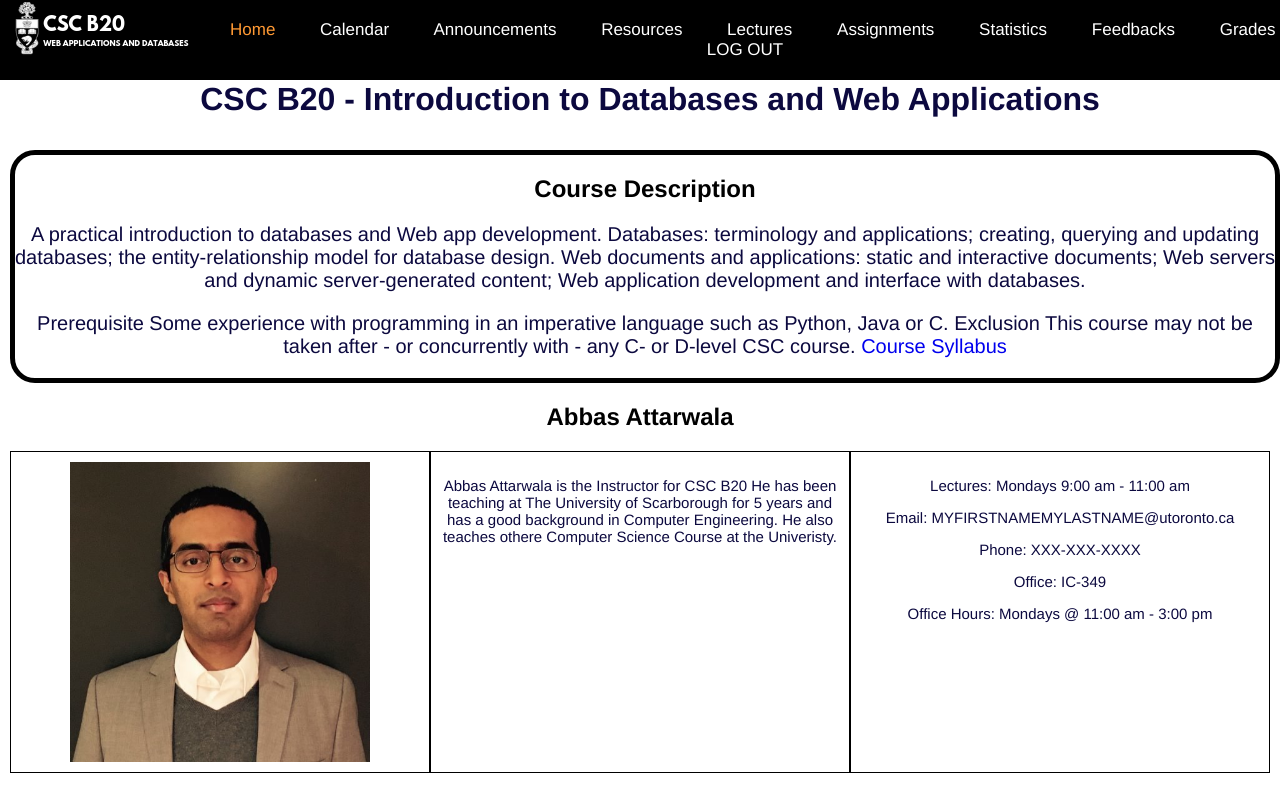
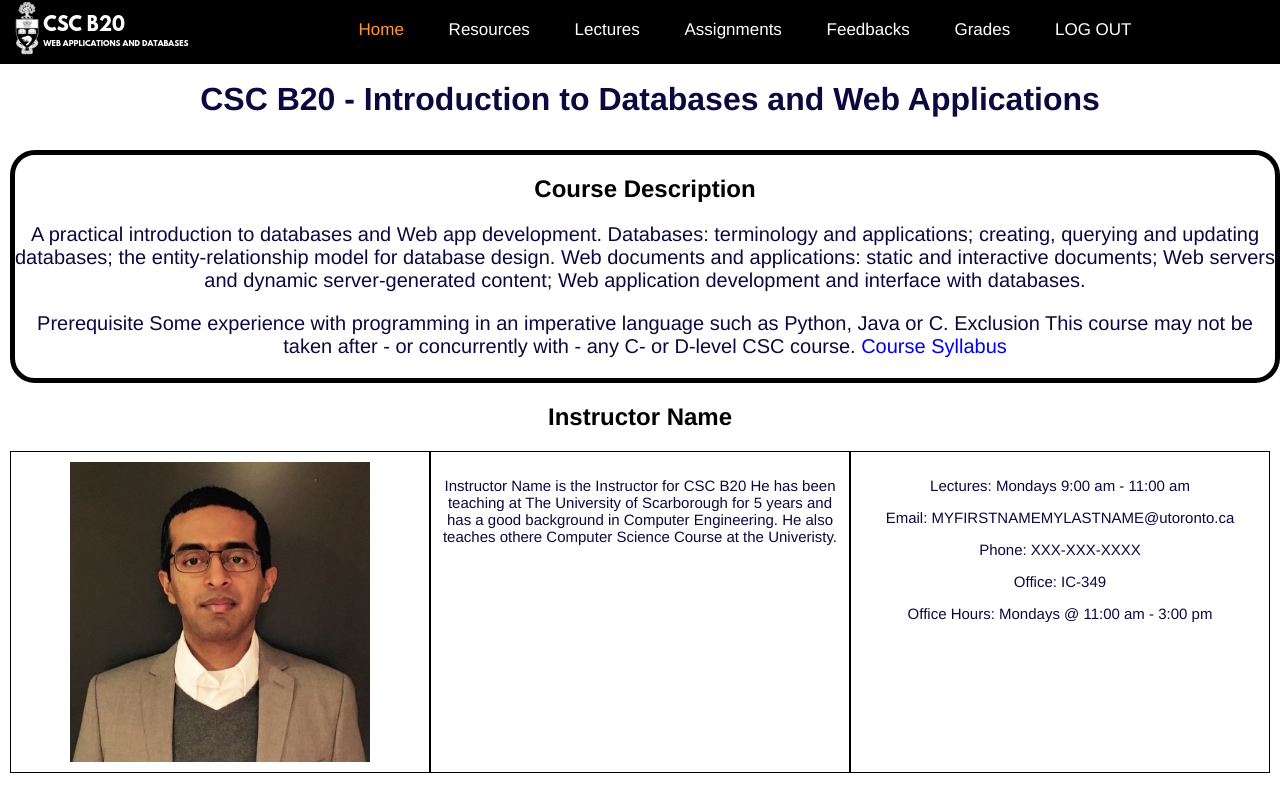
Before and after one commit to mannyadebayo/CourseWebsite, a Flask app: page /home in a window 1280 px wide. Shown: the top 793 px of the page. Run offline with Flask 2, Linux system fonts and the light colour scheme; a user stored in the database is signed in.

Commit message:
Add files via upload

```diff
--- a/templates/assignments.html
+++ b/templates/assignments.html
@@ -34,12 +34,9 @@
 
 		<div class="menu">
 				<a class= "menu-1" href="{{ url_for('index')}}"> Home </a>
-				<a class= "menu-2" href="{{ url_for('calendar')}}"> Calendar</a>
-				<a class= "menu-1" href="{{ url_for('announcements')}}"> Announcements </a>
 				<a href="{{ url_for('resources')}}"> Resources </a>
 				<a href="{{ url_for('lectures')}}"> Lectures </a>
 				<a class = "menu-4" href="{{ url_for('assignments')}}"> Assignments </a>
-				<a class = "menu-3" href="{{ url_for('statistics')}}"> Statistics </a>
 				<a href="{{ url_for('feedback')}}"> Feedbacks </a>
 				<a href="{{ url_for('grades')}}" > Grades </a>
 				<a href="{{ url_for('logout')}}" > LOG OUT </a>
--- a/templates/change-grades.html
+++ b/templates/change-grades.html
@@ -19,12 +19,9 @@
 
 		<div class="menu">
 				<a href="{{ url_for('index')}}"> Home </a>
-				<a href="{{ url_for('calendar')}}"> Calendar</a>
-				<a href="{{ url_for('announcements')}}"> Announcements </a>
 				<a href="{{ url_for('resources')}}"> Resources </a>
 				<a href="{{ url_for('lectures')}}"> Lectures </a>
 				<a href="{{ url_for('assignments')}}"> Assignments </a>
-				<a href="{{ url_for('statistics')}}"> Statistics </a>
 				<a href="{{ url_for('feedback')}}"> Feedbacks </a>
 				<a class= "menu-1" href="{{ url_for('grades')}}" > Grades </a>
 				<a href="{{ url_for('logout')}}" > LOG OUT </a>
--- a/templates/index.html
+++ b/templates/index.html
@@ -19,12 +19,9 @@
 
 		<div class="menu">
 				<a class= "menu-1" href="{{ url_for('index')}}"> Home </a>
-				<a href="{{ url_for('calendar')}}"> Calendar</a>
-				<a href="{{ url_for('announcements')}}"> Announcements </a>
 				<a href="{{ url_for('resources')}}"> Resources </a>
 				<a href="{{ url_for('lectures')}}"> Lectures </a>
 				<a href="{{ url_for('assignments')}}"> Assignments </a>
-				<a href="{{ url_for('statistics')}}"> Statistics </a>
 				<a href="{{ url_for('feedback')}}"> Feedbacks </a>
 				<a href="{{ url_for('grades')}}" > Grades </a>
 				<a href="{{ url_for('logout')}}" > LOG OUT </a>
@@ -53,7 +50,7 @@
 	<div class="ins-back">
 
 
-		<h2> Abbas Attarwala</h2>
+		<h2> Instructor Name</h2>
 
 		<div class="instructor">
 
@@ -62,7 +59,7 @@
 			</div>
 
 			<div class="ins-info">
-				<p> Abbas Attarwala is the Instructor for CSC B20
+				<p> Instructor Name is the Instructor for CSC B20
 				He has been teaching at The University of Scarborough for 5 years and
 				has a good background in Computer Engineering. He also teaches othere Computer
 				Science Course at the Univeristy.
--- a/templates/instructorFeedback.html
+++ b/templates/instructorFeedback.html
@@ -18,12 +18,9 @@
 
 		<div class="menu">
 				<a href="{{ url_for('index')}}"> Home </a>
-				<a href="{{ url_for('calendar')}}"> Calendar</a>
-				<a href="{{ url_for('announcements')}}"> Announcements </a>
 				<a href="{{ url_for('resources')}}"> Resources </a>
 				<a href="{{ url_for('lectures')}}"> Lectures </a>
 				<a href="{{ url_for('assignments')}}"> Assignments </a>
-				<a href="{{ url_for('statistics')}}"> Statistics </a>
 				<a class= "menu-1" href="{{ url_for('feedback')}}"> Feedbacks </a>
 				<a href="{{ url_for('grades')}}" > Grades </a>
 				<a href="{{ url_for('logout')}}" > LOG OUT </a>
--- a/templates/lectures.html
+++ b/templates/lectures.html
@@ -18,12 +18,9 @@
 
 		<div class="menu">
 				<a href="{{ url_for('index')}}"> Home </a>
-				<a href="{{ url_for('calendar')}}"> Calendar</a>
-				<a href="{{ url_for('announcements')}}"> Announcements </a>
 				<a href="{{ url_for('resources')}}"> Resources </a>
 				<a class="menu-1" href="{{ url_for('lectures')}}"> Lectures </a>
 				<a href="{{ url_for('assignments')}}"> Assignments </a>
-				<a href="{{ url_for('statistics')}}"> Statistics </a>
 				<a href="{{ url_for('feedback')}}"> Feedbacks </a>
 				<a href="{{ url_for('grades')}}" > Grades </a>
 				<a href="{{ url_for('logout')}}" > LOG OUT </a>
--- a/templates/resources.html
+++ b/templates/resources.html
@@ -19,12 +19,9 @@
 
 		<div class="menu">
 				<a href="{{ url_for('index')}}"> Home </a>
-				<a href="{{ url_for('calendar')}}"> Calendar</a>
-				<a href="{{ url_for('announcements')}}"> Announcements </a>
 				<a class= "menu-1" href="{{ url_for('resources')}}"> Resources </a>
 				<a href="{{ url_for('lectures')}}"> Lectures </a>
 				<a href="{{ url_for('assignments')}}"> Assignments </a>
-				<a href="{{ url_for('statistics')}}"> Statistics </a>
 				<a href="{{ url_for('feedback')}}"> Feedbacks </a>
 				<a href="{{ url_for('grades')}}" > Grades </a>
 				<a href="{{ url_for('logout')}}" > LOG OUT </a>
--- a/templates/statistics.html
+++ b/templates/statistics.html
@@ -17,8 +17,6 @@
 
 		<div class="menu">
 				<a class= "menu-1" href="{{ url_for('index')}}">Home </a>
-				<a class= "menu-2" href="{{ url_for('calendar')}}"> Calendar</a>
-				<a href="{{ url_for('announcements')}}"> Announcements </a>
 				<a href="{{ url_for('resources')}}"> Resources </a>
 				<a href="{{ url_for('lectures')}}"> Lectures </a>
 				<a class = "menu-4" href="{{ url_for('assignments')}}"> Assignments </a>
--- a/templates/student-grades.html
+++ b/templates/student-grades.html
@@ -23,12 +23,9 @@
 
 		<div class="menu">
 				<a href="{{ url_for('index')}}"> Home </a>
-				<a href="{{ url_for('calendar')}}"> Calendar</a>
-				<a href="{{ url_for('announcements')}}"> Announcements </a>
 				<a href="{{ url_for('resources')}}"> Resources </a>
 				<a href="{{ url_for('lectures')}}"> Lectures </a>
 				<a href="{{ url_for('assignments')}}"> Assignments </a>
-				<a href="{{ url_for('statistics')}}"> Statistics </a>
 				<a href="{{ url_for('feedback')}}"> Feedbacks </a>
 				<a class= "menu-1" href="{{ url_for('grades')}}" > Grades </a>
 				<a href="{{ url_for('logout')}}" > LOG OUT </a>
@@ -78,7 +75,7 @@
 			<p><input class="submitbtn" type=submit value="Submit Request">
 	</form>
 
-
+	 <!--
 
 	<div id="footer">
 
@@ -86,6 +83,7 @@
 		<p> Designed by Emmanuel and Patrick </p>
 
 	</div>
+-->
 
 
 
--- a/templates/studentFeedback.html
+++ b/templates/studentFeedback.html
@@ -9,7 +9,7 @@
 </head>
 <body>
 
-	<h1>{{session}}</h1>
+
 
 	<div class="container">
 
@@ -20,12 +20,9 @@
 
 		<div class="menu">
 				<a href="{{ url_for('index')}}"> Home </a>
-				<a href="{{ url_for('calendar')}}"> Calendar</a>
-				<a href="{{ url_for('announcements')}}"> Announcements </a>
 				<a href="{{ url_for('resources')}}"> Resources </a>
 				<a href="{{ url_for('lectures')}}"> Lectures </a>
 				<a href="{{ url_for('assignments')}}"> Assignments </a>
-				<a href="{{ url_for('statistics')}}"> Statistics </a>
 				<a class='menu-1' href="{{ url_for('feedback')}}"> Feedbacks </a>
 				<a href="{{ url_for('grades')}}" > Grades </a>
 				<a href="{{ url_for('logout')}}" > LOG OUT </a>
--- a/templates/tutorials.html
+++ b/templates/tutorials.html
@@ -19,12 +19,10 @@
 
 		<div class="menu">
 				<a href="{{ url_for('index')}}"> Home </a>
-				<a href="{{ url_for('calendar')}}"> Calendar</a>
-				<a href="{{ url_for('announcements')}}"> Announcements </a>
 				<a class= "menu-1" href="{{ url_for('resources')}}"> Resources </a>
 				<a href="{{ url_for('lectures')}}"> Lectures </a>
 				<a href="{{ url_for('assignments')}}"> Assignments </a>
-				<a href="{{ url_for('statistics')}}"> Statistics </a>
+
 				<a href="{{ url_for('feedback')}}"> Feedbacks </a>
 				<a href="{{ url_for('grades')}}" > Grades </a>
 				<a href="{{ url_for('logout')}}" > LOG OUT </a>
```
Also changed, not shown: templates/instructor-grades.html (+7 -7 lines).
